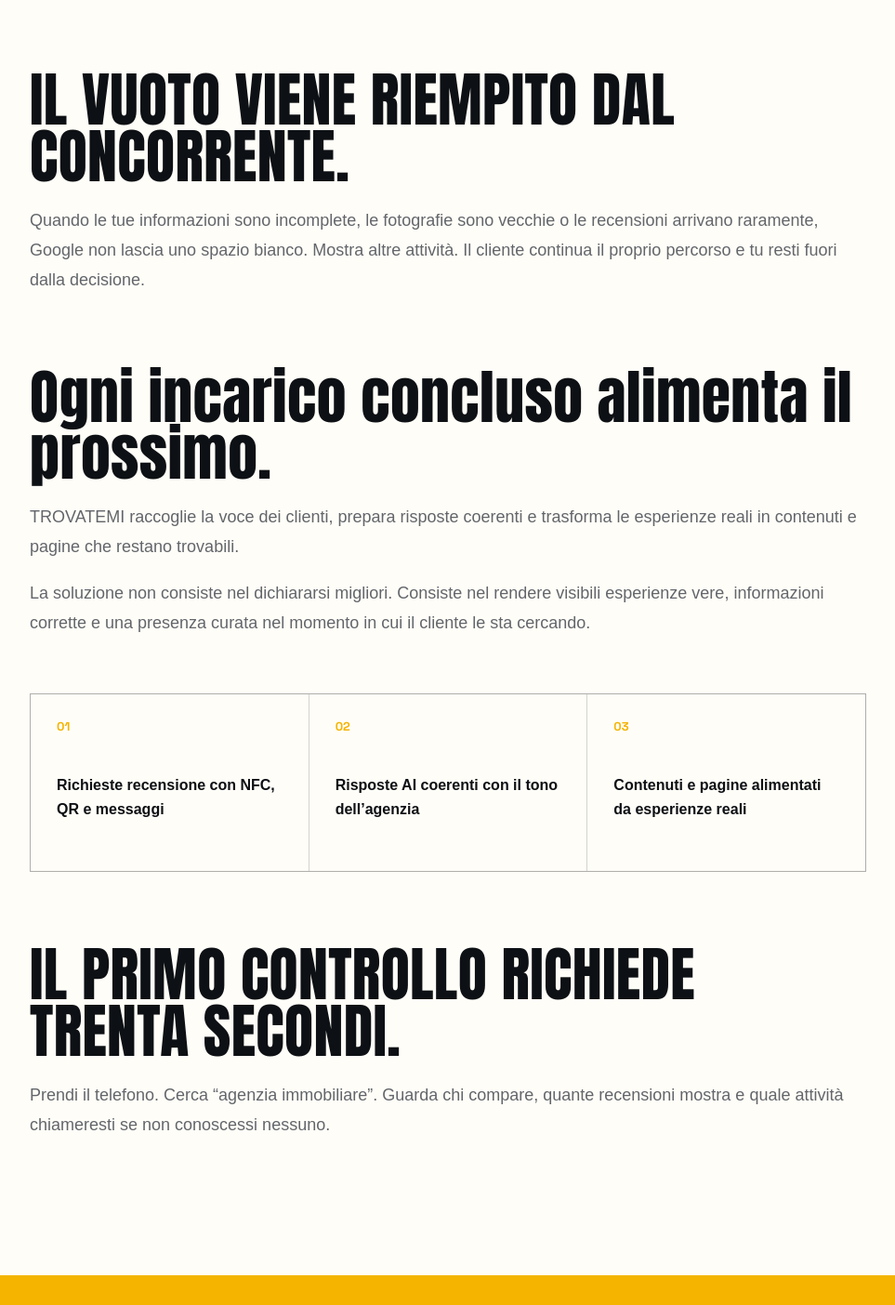
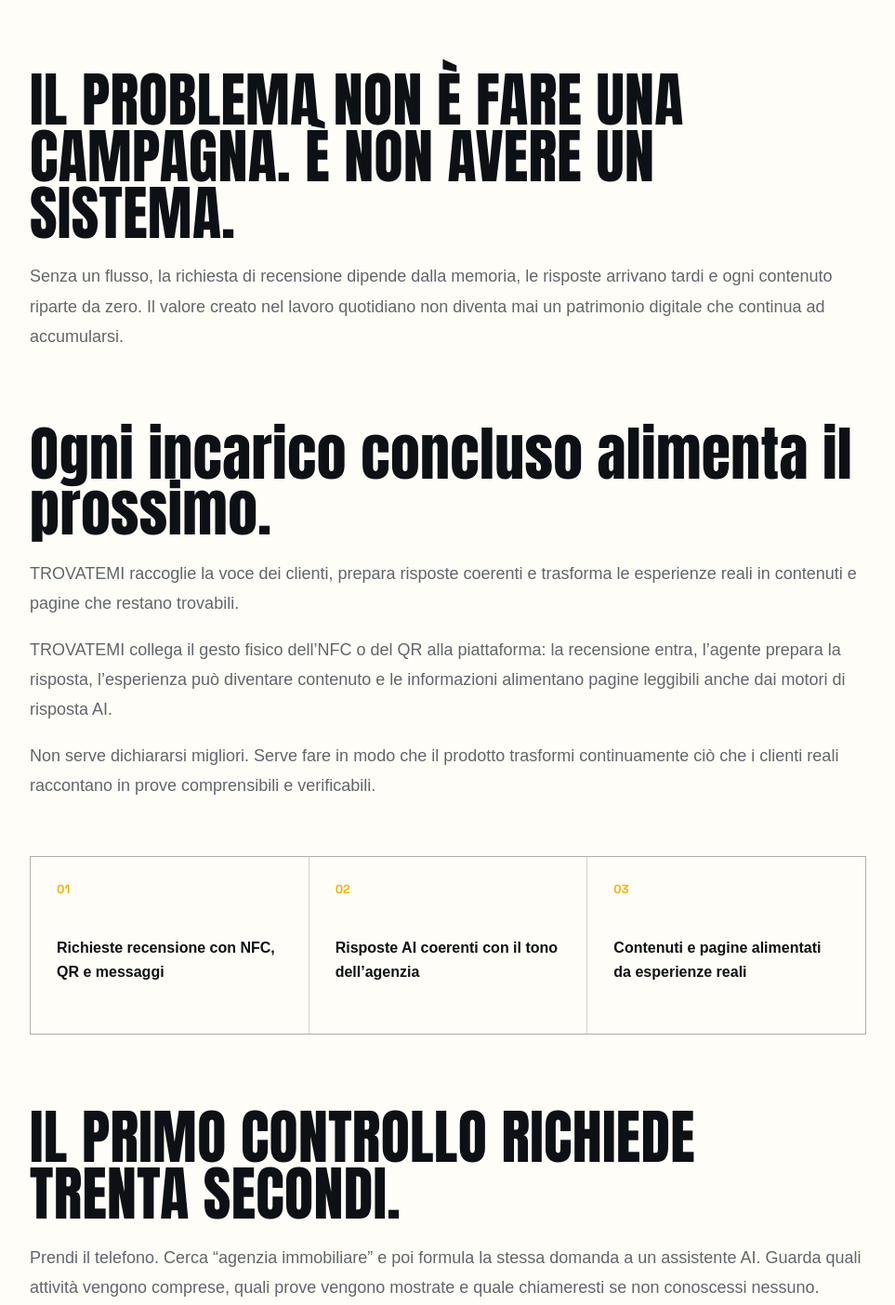
Before and after one commit to soliwkr/trovatemi-web, an Astro site: page /brand-demo-v4/per/agenzie-immobiliari/poche-recensioni-google in a window 1280 px wide. Shown: the part 1913-3317 px from the top of the page at 93% size, without its empty margins (158-1121 px from the left). Built offline with nearby package versions, Linux system fonts and the light colour scheme; Astro itself is replaced by a stand-in of ours.

Commit message:
Elevate SaaS product experience: src/pages/brand-demo-v4/per/[categoria]/[problema].astro

```diff
--- a/src/pages/brand-demo-v4/per/[categoria]/[problema].astro
+++ b/src/pages/brand-demo-v4/per/[categoria]/[problema].astro
@@ -30,19 +30,20 @@ const { category } = Astro.props;
 
       <div class="v4-callout"><span>LA VERITÀ SCOMODA</span><blockquote>NON TI HA DETTO DI NO.<br />NON TI HA MAI TROVATO.</blockquote></div>
 
-      <h2>IL VUOTO VIENE RIEMPITO DAL CONCORRENTE.</h2>
-      <p>Quando le tue informazioni sono incomplete, le fotografie sono vecchie o le recensioni arrivano raramente, Google non lascia uno spazio bianco. Mostra altre attività. Il cliente continua il proprio percorso e tu resti fuori dalla decisione.</p>
+      <h2>IL PROBLEMA NON È FARE UNA CAMPAGNA. È NON AVERE UN SISTEMA.</h2>
+      <p>Senza un flusso, la richiesta di recensione dipende dalla memoria, le risposte arrivano tardi e ogni contenuto riparte da zero. Il valore creato nel lavoro quotidiano non diventa mai un patrimonio digitale che continua ad accumularsi.</p>
 
       <h2>{category.solutionTitle}</h2>
       <p>{category.solutionBody}</p>
-      <p>La soluzione non consiste nel dichiararsi migliori. Consiste nel rendere visibili esperienze vere, informazioni corrette e una presenza curata nel momento in cui il cliente le sta cercando.</p>
+      <p>TROVATEMI collega il gesto fisico dell’NFC o del QR alla piattaforma: la recensione entra, l’agente prepara la risposta, l’esperienza può diventare contenuto e le informazioni alimentano pagine leggibili anche dai motori di risposta AI.</p>
+      <p>Non serve dichiararsi migliori. Serve fare in modo che il prodotto trasformi continuamente ciò che i clienti reali raccontano in prove comprensibili e verificabili.</p>
 
       <div class="v4-proof-list">
         {category.proof.map((item, index) => <div><span>0{index + 1}</span><b>{item}</b></div>)}
       </div>
 
       <h2>IL PRIMO CONTROLLO RICHIEDE TRENTA SECONDI.</h2>
-      <p>Prendi il telefono. Cerca “{category.query}”. Guarda chi compare, quante recensioni mostra e quale attività chiameresti se non conoscessi nessuno.</p>
+      <p>Prendi il telefono. Cerca “{category.query}” e poi formula la stessa domanda a un assistente AI. Guarda quali attività vengono comprese, quali prove vengono mostrate e quale chiameresti se non conoscessi nessuno.</p>
     </article>
   </section>
 
```
